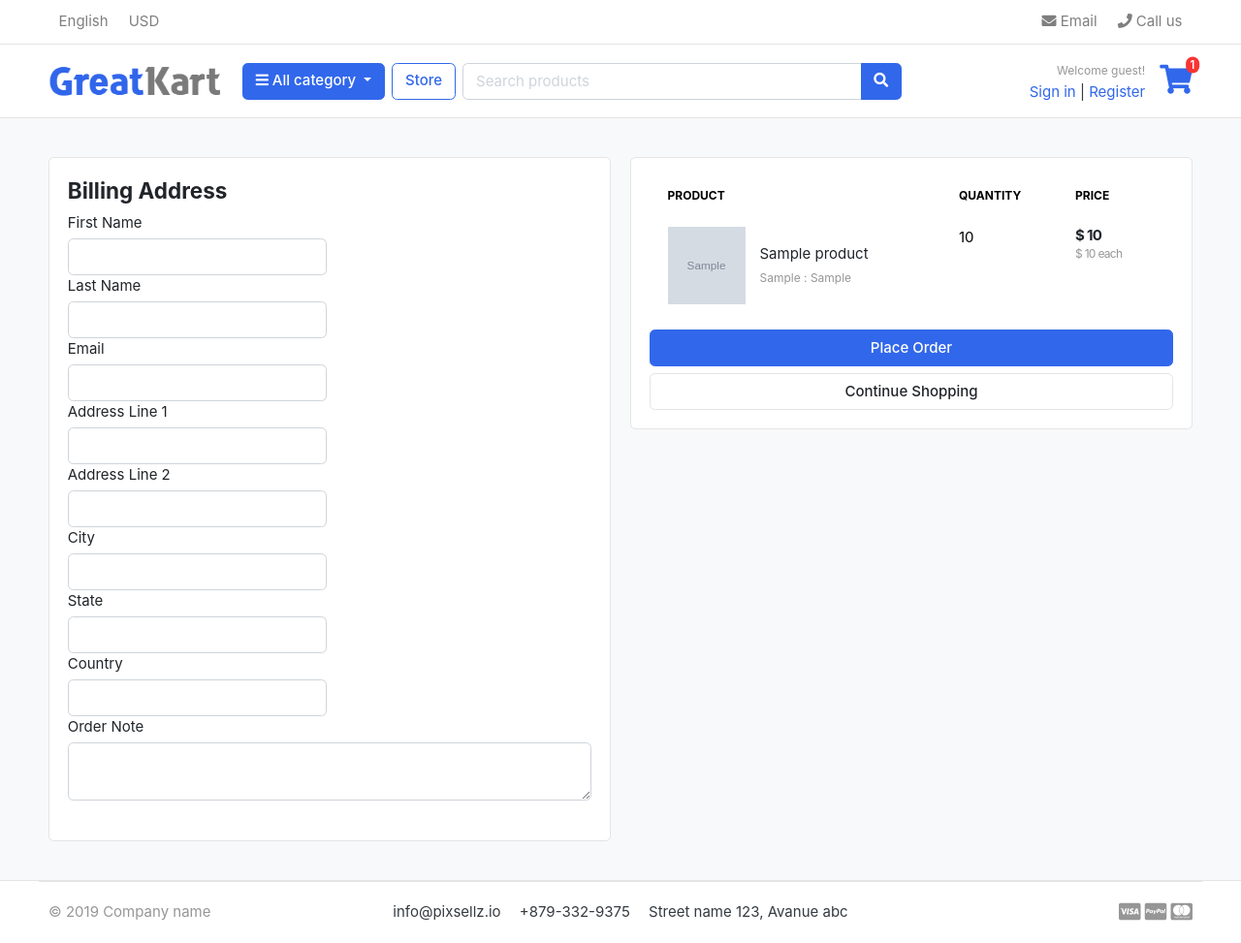
After one commit to Fathimaka04/Ecommerce-django, a Django app: template templates/store/checkout.html in a window 1280 px wide. The commit adds this page. Shown: the whole page at 97% size. Run offline with Django 3.2, Linux system fonts and the light colour scheme; the template is opened without the code that fills it: most values are stand-ins (such as "Sample title", 1, 10 or a date in 2020); grey boxes marked "Sample" are stand-in pictures; some libraries are stand-ins or nearby versions; some web fonts are replaced.

Commit message:
handled cart and checkout page for the logged in users

```diff
--- a/carts/context_processors.py
+++ b/carts/context_processors.py
@@ -8,7 +8,10 @@ def counter(request):
     else:
         try:
             cart=Cart.objects.filter(cart_id=_cart_id(request))
-            cart_items=CartItem.objects.all().filter(cart=cart[:1])
+            if request.user.is_authenticated:
+                cart_items=CartItem.objects.all().filter(user=request.user)
+            else:
+                cart_items=CartItem.objects.all().filter(cart=cart[:1])
             for cart_item in cart_items:
                 cart_count=cart_count+cart_item.quantity
         except Cart.DoesNotExist:
--- a/carts/models.py
+++ b/carts/models.py
@@ -1,5 +1,6 @@
 from django.db import models
 
+from accounts.models import account
 from store.models import Product, Variation
 
 # Create your models here.
@@ -12,9 +13,10 @@ class Cart(models.Model):
         return self.cart_id
 
 class CartItem(models.Model):
+    user=models.ForeignKey(account,on_delete=models.CASCADE,null=True)
     product=models.ForeignKey(Product,on_delete=models.CASCADE)
     variations=models.ManyToManyField(Variation,blank=True)
-    cart= models.ForeignKey(Cart, on_delete=models.CASCADE)
+    cart= models.ForeignKey(Cart, on_delete=models.CASCADE,null=True)
     quantity=models.IntegerField()
     is_active=models.BooleanField(default=True)
 
--- a/carts/urls.py
+++ b/carts/urls.py
@@ -7,4 +7,5 @@ urlpatterns=[
     path('add_cart/<int:product_id>/',views.add_cart,name='add_cart'),
     path('remove_cart/<int:product_id>/<int:cart_item_id>/',views.remove_cart,name='remove_cart'),
     path('remove_cart_item/<int:product_id>/<int:cart_item_id>/',views.remove_cart_item,name='remove_cart_item'),
+    path('checkout/',views.checkout,name='checkout'),
 ]
--- /dev/null
+++ b/templates/store/checkout.html
@@ -0,0 +1,128 @@
+{% extends 'base.html' %}
+{% load static %}
+
+{% block content %}
+
+
+<section class="section-content padding-y bg">
+<div class="container">
+
+<!-- ============================ COMPONENT 1 ================================= -->
+
+<div class="row">
+	<aside class="col-lg-6">
+<div class="card">
+<div class="card-body mb-4">
+    <h4>Billing Address</h4>
+    <form action="" method="POST">
+        {% csrf_token%}
+        <div class="form-row">
+            <div class="col-form-group">
+                <label for="">First Name</label>
+                <input type="text" name="first_name" class="form-control" required>
+            </div>
+            <div class="col-form-group">
+                <label for="">Last Name</label>
+                <input type="text" name="last_name" class="form-control" required>
+            </div>
+            <div class="col-form-group">
+                <label for="">Email</label>
+                <input type="email" name="Email" class="form-control" required>
+            </div>
+            <div class="col-form-group">
+                <label for="">Address Line 1</label>
+                <input type="text" name="address_line_1" class="form-control" required>
+            </div>
+            <div class="col-form-group">
+                <label for="">Address Line 2</label>
+                <input type="text" name="address_line_2" class="form-control">
+            </div>
+            <div class="col-form-group">
+                <label for="">City </label>
+                <input type="text" name="city" class="form-control" required>
+            </div>
+            <div class="col-form-group">
+                <label for="">State </label>
+                <input type="text" name="state" class="form-control" required>
+            </div>
+            <div class="col-form-group">
+                <label for="">Country </label>
+                <input type="text" name="country" class="form-control" required>
+            </div>
+            </div>
+            <div class="from-row">
+                <label for="">Order Note</label>
+                <textarea name="order_note" rows="2" class="form-control"></textarea>
+            </div>
+
+
+</div>
+</div> <!-- card.// -->
+
+	</aside> <!-- col.// -->
+	<aside class="col-lg-6">
+
+		<div class="card">
+		<div class="card-body">
+            <table class="table table-borderless table-shopping-cart">
+            <thead class="text-muted">
+            <tr class="small text-uppercase">
+                <th scope="col">Product</th>
+                <th scope="col" width="120">Quantity</th>
+                <th scope="col" width="120">Price</th>
+
+            </tr>
+            </thead>
+            <tbody>
+                {% for cart_item in cart_items %}
+      <tr>
+      	<td>
+      		<figure class="itemside align-items-center">
+      			<div class="aside"><img src="{{ cart_item.product.image.url }}" class="img-sm"></div>
+      			<figcaption class="info">
+      				<a href="{{ cart_item.product.get_url }}" class="title text-dark">{{ cart_item.product.product_name }}</a>
+      				<p class="text-muted small">
+      					{% if cart_item.variations.all %}
+      						{% for item in cart_item.variations.all %}
+      							{{ item.variation_category | capfirst }} : {{ item.variation_value | capfirst }} <br>
+      						{% endfor %}
+      					{% endif %}
+      				</p>
+      			</figcaption>
+      		</figure>
+      	</td>
+      	<td>
+      		<!-- col.// -->
+      				<label for="">{{cart_item.quantity}}</label>
+      	</td>
+      	<td>
+      		<div class="price-wrap">
+      			<var class="price">$ {{ cart_item.sub_total }}</var>
+      			<small class="text-muted"> $ {{ cart_item.product.price }} each </small>
+      		</div> <!-- price-wrap .// -->
+      	</td>
+
+      </tr>
+      {% endfor %}
+      </tbody>
+      </table>
+
+            <button type="submit" name="submit" class="btn btn-block btn-primary">Place Order</button>
+			<a href="{% url 'store' %}" class="btn btn-light btn-block">Continue Shopping</a>
+            </form>
+		</div> <!-- card-body.// -->
+		</div> <!-- card.// -->
+
+
+</aside> <!-- col.// -->
+
+
+</div> <!-- row.// -->
+
+<!-- ============================ COMPONENT 1 END .// ================================= -->
+
+</div> <!-- container .//  -->
+</section>
+<!-- ========================= SECTION CONTENT END// ========================= -->
+
+{% endblock %}
```
Also changed, not shown: accounts/views.py (+58 -1 lines), carts/views.py (+164 -60 lines), templates/store/cart.html (+8 -8 lines), carts/migrations/0003_cartitem_user_alter_cartitem_cart.py (added).
